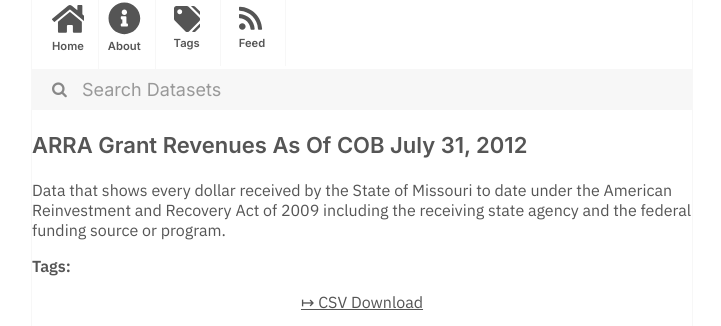
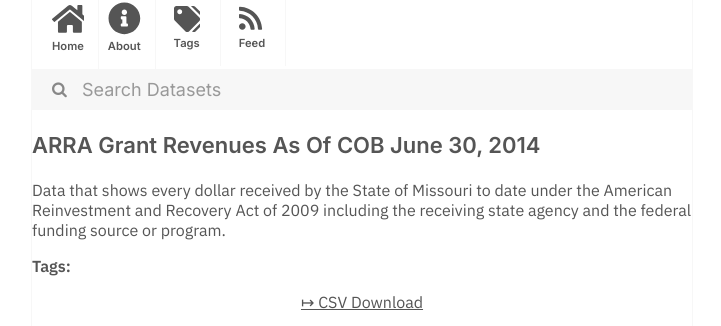
Before and after one commit to dayda-entities/state-of-missouri, a Jekyll site: the page built from _posts/2020-11-10-arra-grant-revenues-as-of-cob-.md, in a window 1280 px wide. Shown: the part 216-542 px from the top of the page, without its empty margins (278-999 px from the left). Built offline with Jekyll 4.4.1, drawn with Linux system fonts in a browser that asks for light colours.

```diff
--- a/_posts/2020-11-10-arra-grant-revenues-as-of-cob-.md
+++ b/_posts/2020-11-10-arra-grant-revenues-as-of-cob-.md
@@ -1,14 +1,14 @@
 ---
-title: 'ARRA Grant Revenues As Of COB July 31, 2012'
-created: '2020-11-10T17:23:41.681931'
-modified: '2020-11-10T17:23:41.681941'
+title: 'ARRA Grant Revenues As Of COB June 30, 2014'
+created: '2020-11-10T17:23:39.091224'
+modified: '2020-11-10T17:23:39.091235'
 state: active
 type: dataset
 tags: []
 groups:
   - Local Government
-csv_url: 'https://data.mo.gov/api/views/nnrk-hs73/rows.csv?accessType=DOWNLOAD'
-json_url: 'https://data.mo.gov/api/views/nnrk-hs73/rows.json?accessType=DOWNLOAD'
+csv_url: 'https://data.mo.gov/api/views/ixe6-e4z3/rows.csv?accessType=DOWNLOAD'
+json_url: 'https://data.mo.gov/api/views/ixe6-e4z3/rows.json?accessType=DOWNLOAD'
 layout: post
 
 ---
```
